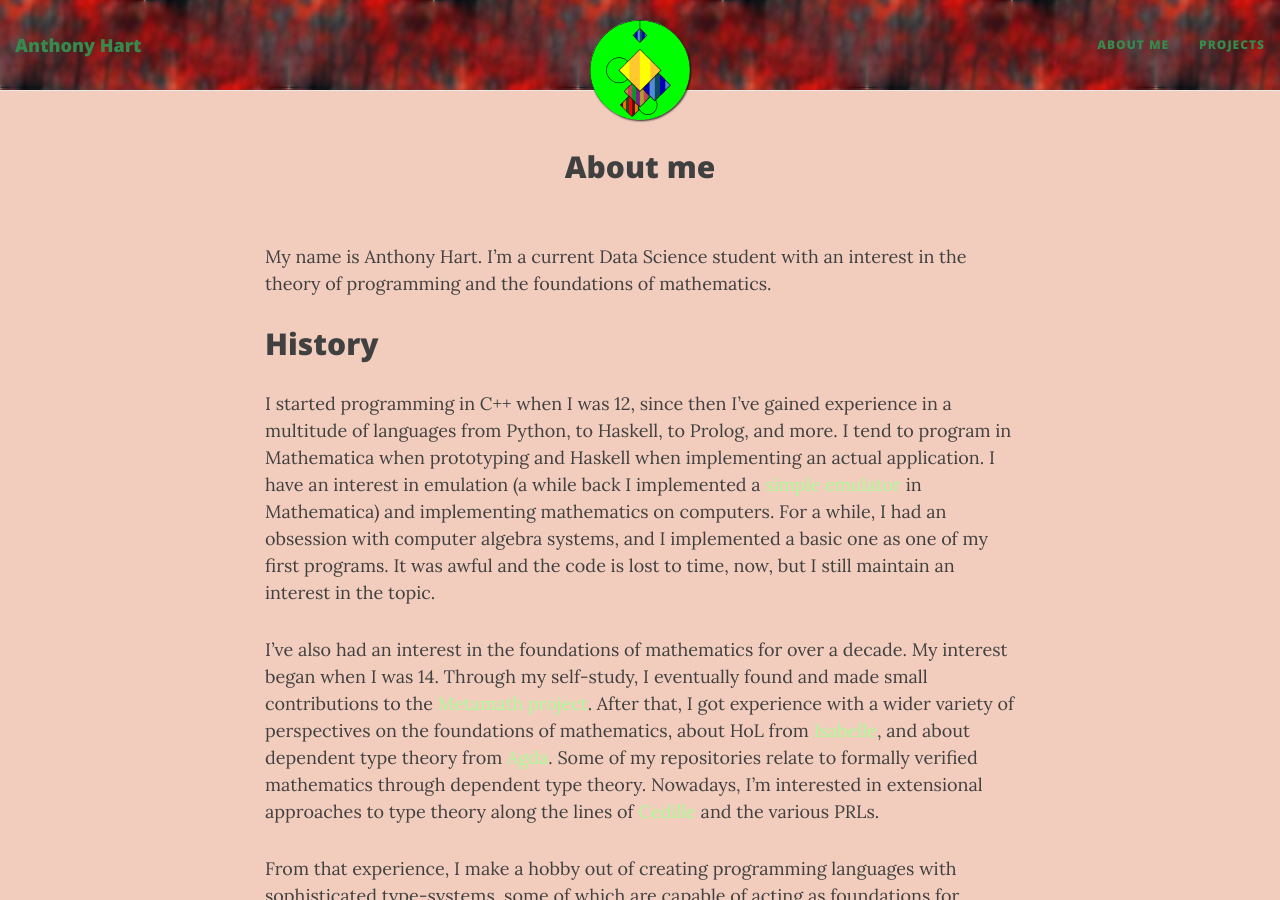
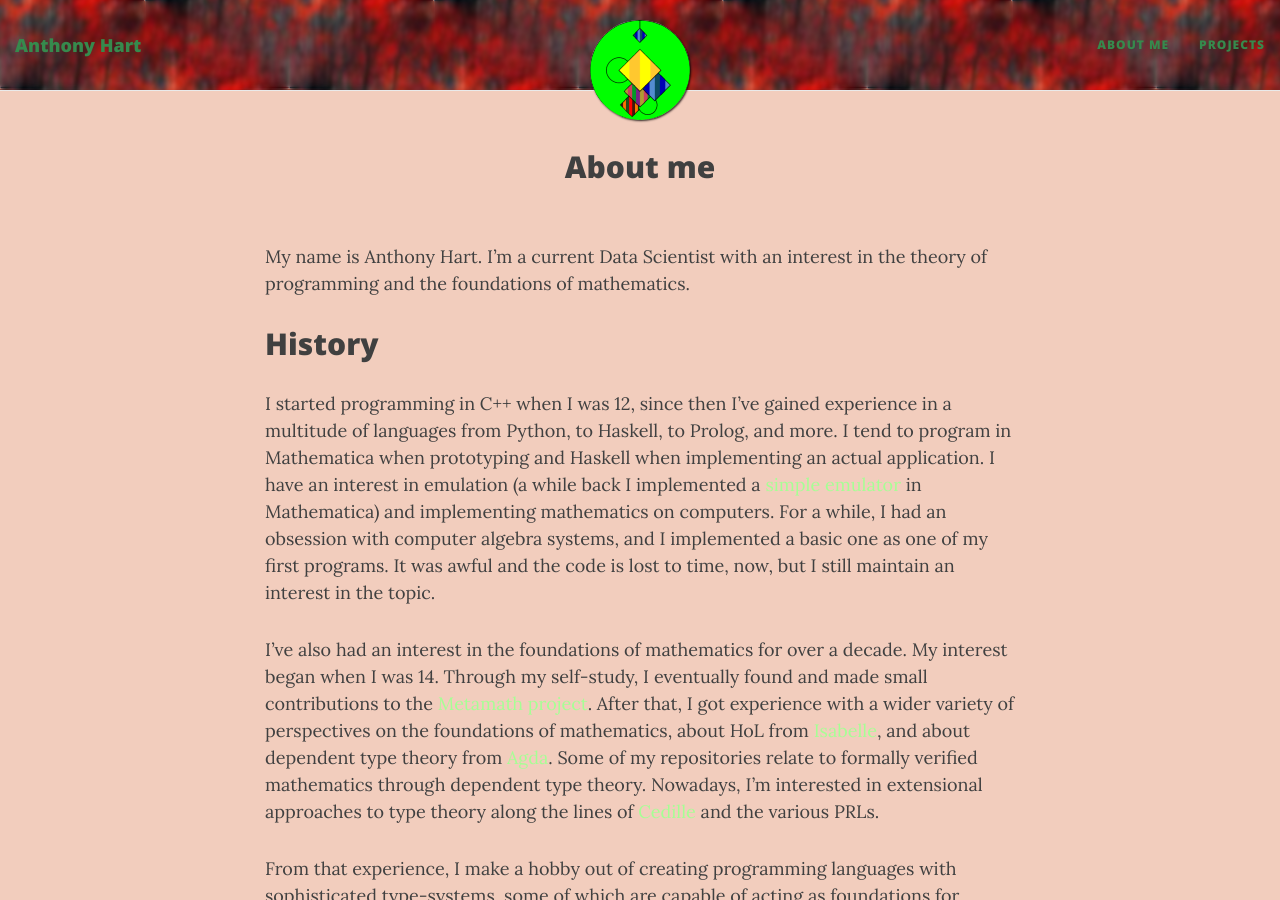
Before and after one commit to AHartNtkn/AHartNtkn.github.io, a Jekyll site: the page built from aboutme.md, in a window 1280 px wide and 900 px high. Built offline with Jekyll 4.4.1, drawn with Linux system fonts in a browser that asks for light colours; nearby versions of some CDN libraries.

Commit message:
Update aboutme.md

```diff
--- a/aboutme.md
+++ b/aboutme.md
@@ -4,7 +4,7 @@ title: About me
 subtitle:
 ---
 
-My name is Anthony Hart. I'm a current Data Science student with an interest in the theory of programming and the foundations of mathematics.
+My name is Anthony Hart. I'm a current Data Scientist with an interest in the theory of programming and the foundations of mathematics.
 
 ## History
 
```
